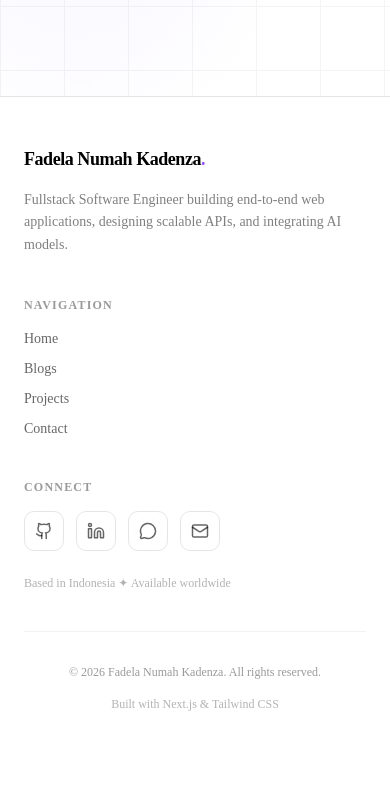
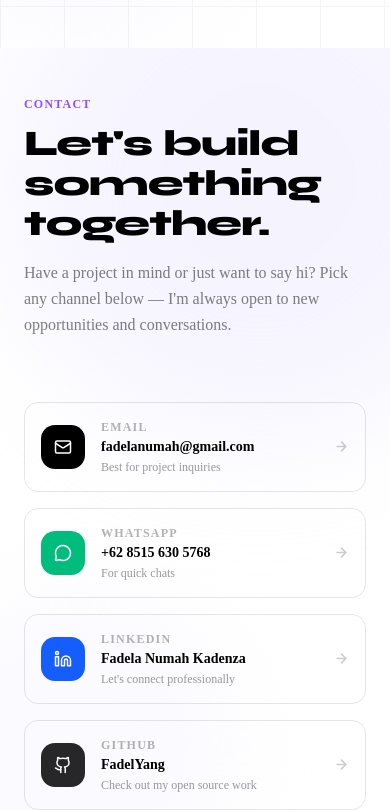
Before and after one commit to FadelYang/fadel.dev, a Next.js app: page / in a window 390 px wide. Shown: the part 6580-7390 px from the top of the page. Before the commit the page ends 7340 px from the top, so only its background shows below. Built offline with nearby package versions, Linux system fonts and the light colour scheme.

Commit message:
feat(homepage): add contact section

```diff
--- /dev/null
+++ b/app/(homepage)/contact.tsx
@@ -0,0 +1,148 @@
+'use client';
+
+import { useEffect, useRef, useState } from 'react';
+import { Github, Linkedin, Mail, MessageCircle } from 'lucide-react';
+
+const contacts = [
+  {
+    label: "Email",
+    value: "fadelanumah@gmail.com",
+    description: "Best for project inquiries",
+    href: "mailto:fadelanumah@gmail.com",
+    icon: Mail,
+    iconBg: "bg-black group-hover:bg-violet-600",
+  },
+  {
+    label: "WhatsApp",
+    value: "+62 8515 630 5768",
+    description: "For quick chats",
+    href: "https://wa.me/6285156305768",
+    icon: MessageCircle,
+    iconBg: "bg-emerald-500 group-hover:bg-emerald-600",
+  },
+  {
+    label: "LinkedIn",
+    value: "Fadela Numah Kadenza",
+    description: "Let's connect professionally",
+    href: "https://www.linkedin.com/in/fadela-numah-kadenza-0305751ab/",
+    icon: Linkedin,
+    iconBg: "bg-blue-600 group-hover:bg-blue-700",
+  },
+  {
+    label: "GitHub",
+    value: "FadelYang",
+    description: "Check out my open source work",
+    href: "https://github.com/FadelYang",
+    icon: Github,
+    iconBg: "bg-zinc-800 group-hover:bg-black",
+  },
+];
+
+export default function Contact() {
+  const ref = useRef<HTMLDivElement>(null);
+  const [visible, setVisible] = useState(false);
+
+  useEffect(() => {
+    const observer = new IntersectionObserver(
+      ([entry]) => {
+        if (entry.isIntersecting) {
+          setVisible(true);
+        }
+      },
+      { threshold: 0.1 }
+    );
+    if (ref.current) {
+      observer.observe(ref.current);
+    }
+    return () => observer.disconnect();
+  }, []);
+
+  return (
+    <section ref={ref} className="relative bg-white pt-12 pb-24 overflow-hidden">
+      {/* Background blobs — same style as other sections */}
+      <div className="absolute -top-32 -right-32 w-130 h-130 bg-violet-100 rounded-full blur-3xl opacity-50 pointer-events-none" />
+      <div className="absolute bottom-0 -left-20 w-80 h-80 bg-violet-50 rounded-full blur-2xl opacity-40 pointer-events-none" />
+
+
+      <div className="relative max-w-5xl mx-auto px-6">
+        {/* Section Header */}
+        <div
+          className={`mb-16 transition-all duration-700 ${
+            visible ? 'opacity-100 translate-y-0' : 'opacity-0 translate-y-4'
+          }`}
+        >
+          <span className="text-xs font-semibold uppercase tracking-widest text-violet-500 mb-3 block">
+            Contact
+          </span>
+          <h2
+            className="text-4xl md:text-5xl font-black text-black tracking-tight"
+            style={{ fontFamily: "'Syne', sans-serif" }}
+          >
+            Let's build something together.
+          </h2>
+          <p className="text-base text-black/50 leading-relaxed max-w-2xl mt-4">
+            Have a project in mind or just want to say hi? Pick any channel below — I'm always open to new opportunities and conversations.
+          </p>
+        </div>
+
+        {/* Contact Grid */}
+        <div className="grid grid-cols-1 sm:grid-cols-2 gap-4">
+          {contacts.map((contact, i) => {
+            const Icon = contact.icon;
+            return (
+              <a
+                key={contact.label}
+                href={contact.href}
+                target={contact.href.startsWith("mailto") ? undefined : "_blank"}
+                rel="noopener noreferrer"
+                className={`group flex items-center gap-4 p-4 rounded-xl border border-black/10 hover:border-violet-300 hover:bg-violet-50 transition-all duration-200 ${
+                  visible ? "opacity-100 translate-y-0" : "opacity-0 translate-y-4"
+                }`}
+                style={{
+                  transitionProperty: "opacity, transform, background, border-color",
+                  transitionDuration: "600ms, 600ms, 200ms, 200ms",
+                  transitionDelay: `${0.1 + i * 0.08}s, ${0.1 + i * 0.08}s, 0s, 0s`,
+                }}
+              >
+                {/* Icon */}
+                <div
+                  className={`w-11 h-11 rounded-xl flex items-center justify-center flex-shrink-0 transition-colors duration-200 ${contact.iconBg}`}
+                >
+                  <Icon size={18} className="text-white" />
+                </div>
+
+                {/* Text */}
+                <div className="flex-1 min-w-0">
+                  <p className="text-xs font-semibold uppercase tracking-widest text-black/30 mb-0.5">
+                    {contact.label}
+                  </p>
+                  <p className="text-sm font-bold text-black truncate">{contact.value}</p>
+                  <p className="text-xs text-black/40 mt-0.5">{contact.description}</p>
+                </div>
+
+                {/* Arrow */}
+                <svg
+                  className="text-black/20 group-hover:text-violet-500 group-hover:translate-x-0.5 transition-all duration-200 flex-shrink-0"
+                  width="15"
+                  height="15"
+                  viewBox="0 0 24 24"
+                  fill="none"
+                  stroke="currentColor"
+                  strokeWidth="2.5"
+                  strokeLinecap="round"
+                  strokeLinejoin="round"
+                >
+                  <path d="M5 12h14M12 5l7 7-7 7" />
+                </svg>
+              </a>
+            );
+          })}
+        </div>
+      </div>
+
+      <style>{`
+        @import url('https://fonts.googleapis.com/css2?family=Syne:wght@700;800;900&display=swap');
+      `}</style>
+    </section>
+  );
+}
--- a/app/(homepage)/projects.tsx
+++ b/app/(homepage)/projects.tsx
@@ -39,7 +39,7 @@ export default function Projects({ projects }: ProjectsProps) {
   if (published.length === 0) return null;
 
   return (
-    <section ref={ref} className="relative bg-white pt-12 pb-24 overflow-hidden">
+    <section ref={ref} className="relative bg-white pt-12 pb-12 overflow-hidden">
       {/* Background blobs — same as hero */}
       <div className="absolute -top-32 -right-32 w-130 h-130 bg-violet-100 rounded-full blur-3xl opacity-50 pointer-events-none" />
       <div className="absolute bottom-0 -left-20 w-80 h-80 bg-violet-50 rounded-full blur-2xl opacity-40 pointer-events-none" />
--- a/app/page.tsx
+++ b/app/page.tsx
@@ -1,6 +1,7 @@
 import Hero from "./(homepage)/hero";
 import Experience from "./(homepage)/experience";
 import Projects from "./(homepage)/projects";
+import Contact from "./(homepage)/contact";
 import { getAllPosts } from "@/lib/blog";
 
 export default function Home() {
@@ -11,6 +12,7 @@ export default function Home() {
       <Hero />
       <Experience />
       <Projects projects={projects} />
+      <Contact />
     </div>
   );
 }
```
